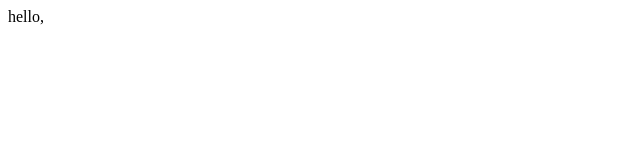
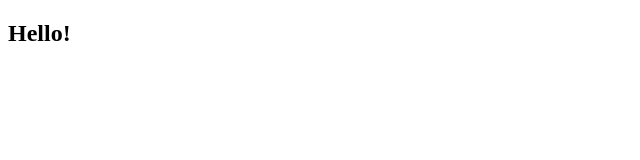
Before and after one commit to Jingle98/react, a React (Create React App) app: page / in a window 1280 px wide. Shown: the top 160 px of the page, without its empty margins (0-640 px from the left). Built offline with nearby package versions, Linux system fonts and the light colour scheme.

Commit message:
hello写成组件的形式

```diff
--- a/src/App.js
+++ b/src/App.js
@@ -2,13 +2,14 @@
 // 组件有两种：类式、函数式
 //创建外壳组件APP；这里面包括所有的组件
 import React from 'react'
+import Hello from "./Hello";
 
 // 创建并暴露
 export  default class App extends React.Component{
     render() {
         return(
             <div>
-               hello, {/* 一般不建议这样写，建议写成组件的形式 */}
+                <Hello/>  {/* 组件引用的形式 */}
             </div>
         )
     }
--- /dev/null
+++ b/src/Hello.js
@@ -0,0 +1,8 @@
+import React,{Component} from "react";
+
+// 创建hello组件
+export default class Hello extends Component{
+    render() {
+        return <h2>Hello!</h2>
+    }
+}
```
